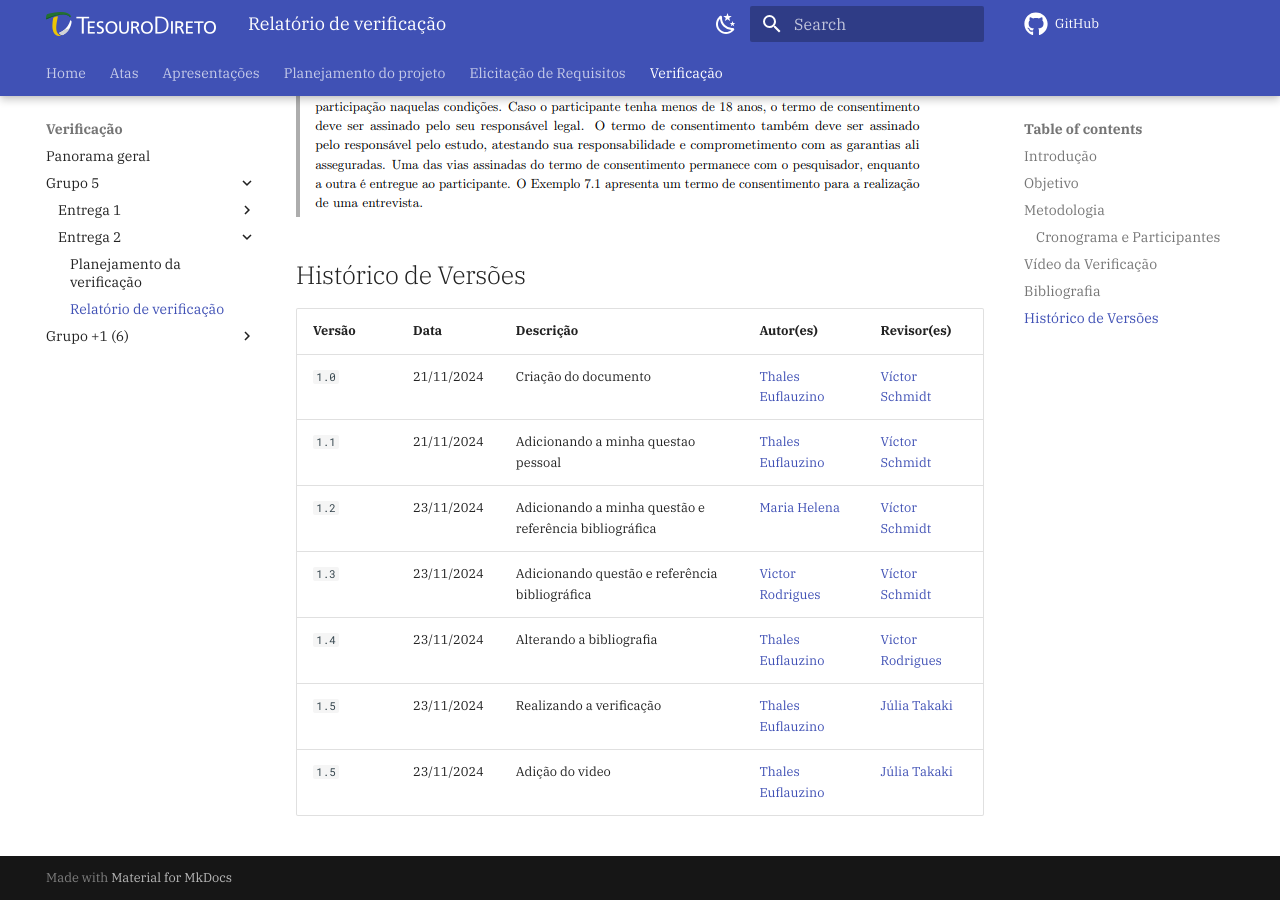
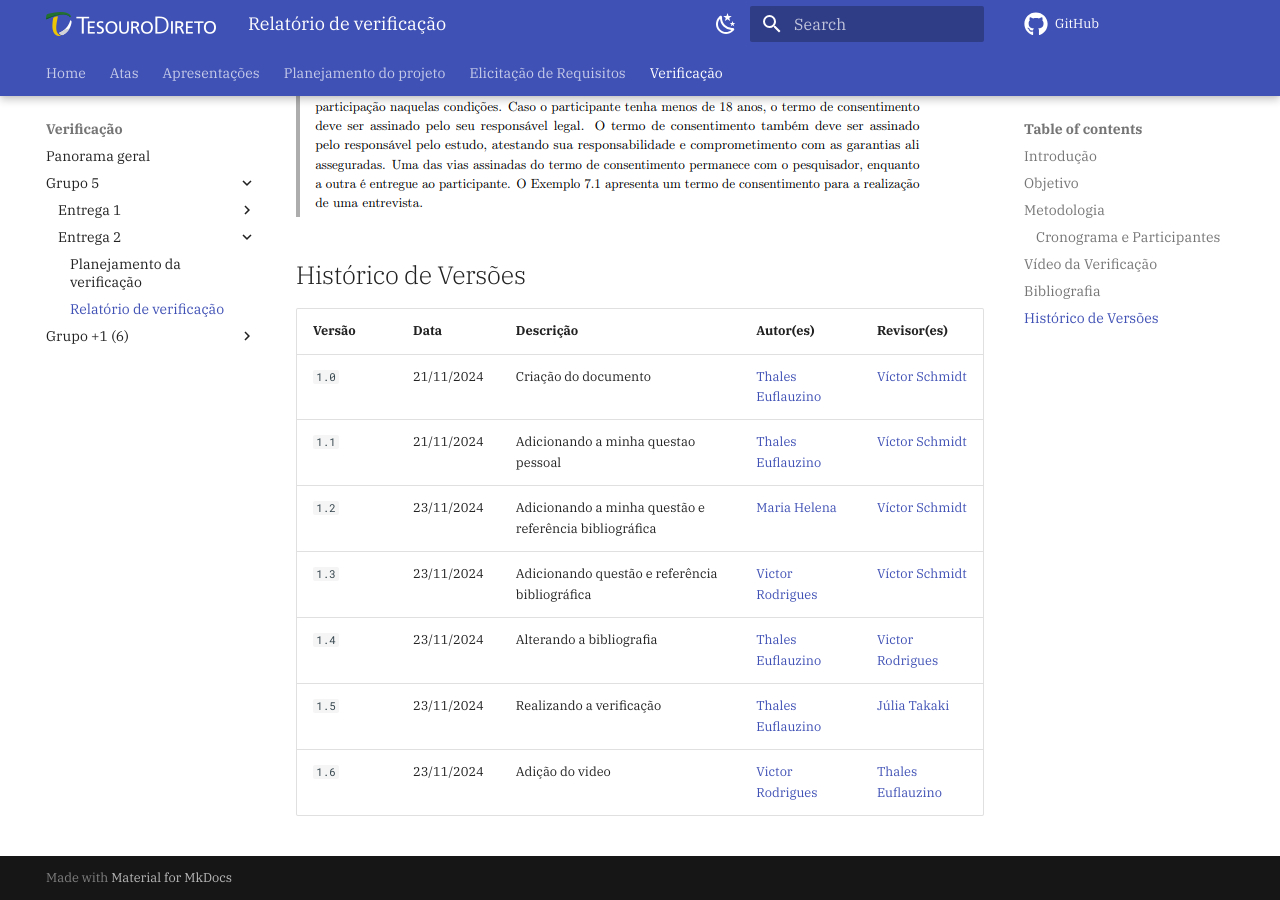
Before and after one commit to Requisitos-de-Software/2024.2-Grupo05, an MkDocs documentation site: the page built from docs/verificacao/grupo5/entrega2/relatorio-verificacao-e2-gp5.md, in a window 1280 px wide and 900 px high, scrolled down 3751 px. Built offline with MkDocs 1.6.1 and Material for MkDocs 9.7.7, drawn with Linux system fonts in a browser that asks for light colours; comment, search, counter and statistics services are not loaded; old or Windows-style settings are respelled for this version of MkDocs.

Commit message:
docs: adicionando o versionamento

```diff
--- a/docs/verificacao/grupo5/entrega2/relatorio-verificacao-e2-gp5.md
+++ b/docs/verificacao/grupo5/entrega2/relatorio-verificacao-e2-gp5.md
@@ -88,4 +88,4 @@
 | `1.3` | 23/11/2024 | Adicionando questão e referência bibliográfica | [Victor Rodrigues](https://github.com/ViictorHugoo) | [Víctor Schmidt](https://github.com/moonshinerd) |
 | `1.4` | 23/11/2024 | Alterando a bibliografia | [Thales Euflauzino](https://github.com/thaleseuflauzino) | [Victor Rodrigues](https://github.com/ViictorHugoo) |
 | `1.5` | 23/11/2024 | Realizando a verificação | [Thales Euflauzino](https://github.com/thaleseuflauzino) | [Júlia Takaki](https://github.com/juliatakaki) |
-| `1.5` | 23/11/2024 | Adição do video | [Thales Euflauzino](https://github.com/thaleseuflauzino) | [Júlia Takaki](https://github.com/juliatakaki) |
+| `1.6` | 23/11/2024 | Adição do video | [Victor Rodrigues](https://github.com/ViictorHugoo) | [Thales Euflauzino](https://github.com/thaleseuflauzino) |
```
